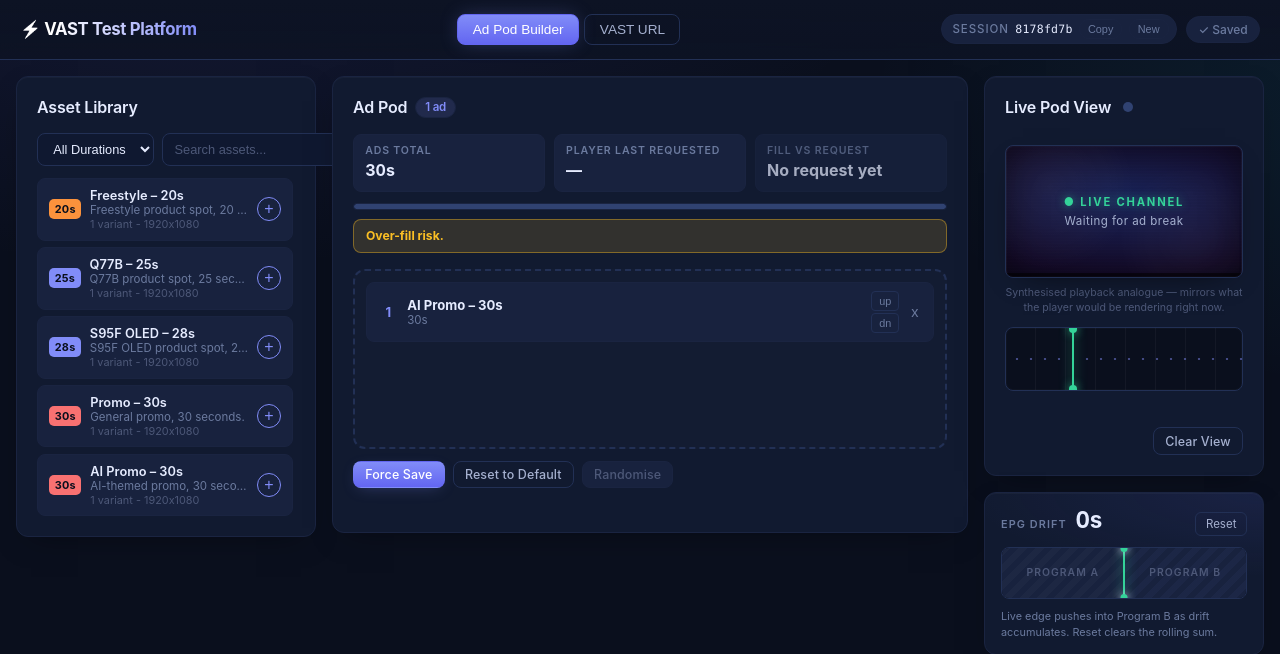
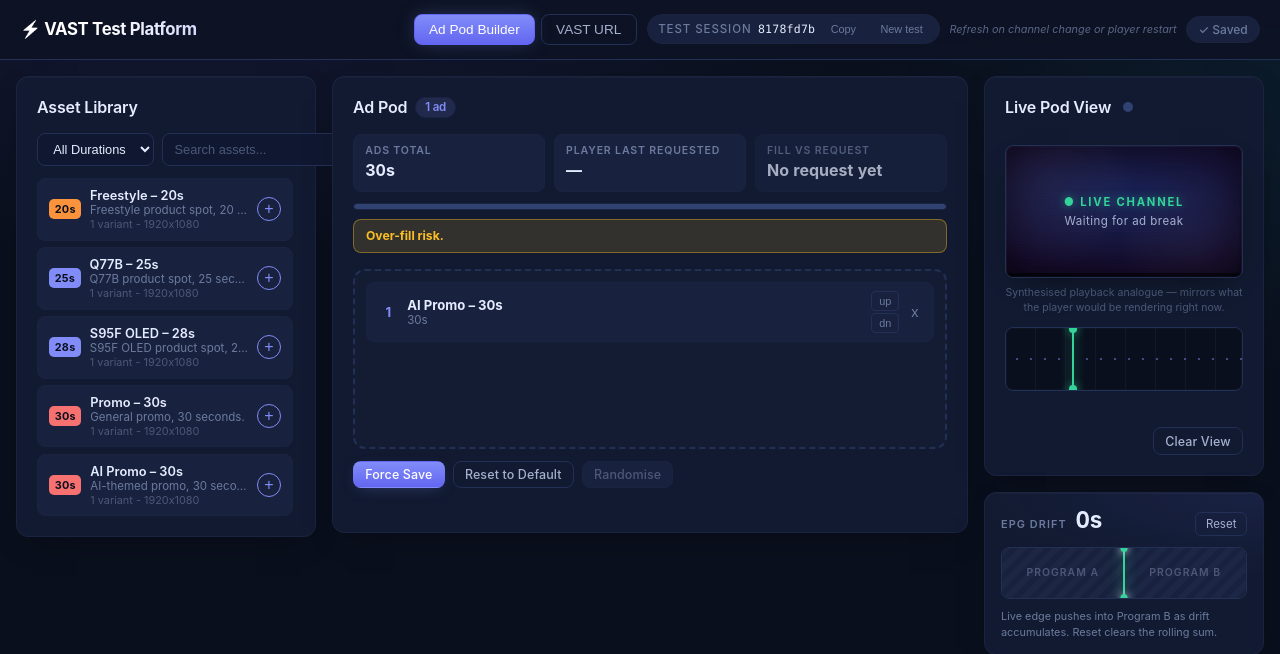
Before and after one commit to Robmellor87/vast-template, a Flask app: page / in a window 1280 px wide. Shown: the top 654 px of the page. Run offline with Flask 3, Linux system fonts and the light colour scheme; data that the repository does not hold is empty.

Commit message:
UI polish: test-session framing, macro placeholders, tighter idle
- Relabel the session chip as 'test session' with an adjacent hint
  and a confirm dialog that frames New as the thing to click on
  channel change or player restart. Disambiguates from any
  session_id a CTV player might itself emit.
- VAST URL now displays [BREAKID], [CACHEBUSTING], [DURATION] as
  standard VAST macros instead of hard-coded test values, with a
  hint paragraph explaining substitution.
- Drop idle-finalise timeout 15s → 8s in drift_store and the
  frontend mirror so abandoned breaks roll to history sooner.
- Rename the tool to 'VAST Test Platform: Dynamic Break Duration'
  in title, nav brand, and README.

```diff
--- a/drift_store.py
+++ b/drift_store.py
@@ -49,7 +49,7 @@ from datetime import datetime
 
 
 MAX_RECORDS            = 500   # keep the last N /vast requests per session
-FINALISE_IDLE_SECONDS  = 15.0  # break considered "done" after this much silence
+FINALISE_IDLE_SECONDS  = 8.0   # break considered "done" after this much silence
 
 # VAST tracking event -> fraction of ad duration considered played
 EVENT_FRACTIONS = {
--- a/static/app.js
+++ b/static/app.js
@@ -99,7 +99,7 @@ var AUTOSAVE_DEBOUNCE_MS = 800;
 // player/simulator has been killed and finalise the break to history
 // with whatever events actually fired. Mirrors FINALISE_IDLE_SECONDS on
 // the backend so drift and history stay in agreement.
-var BREAK_IDLE_FINALISE_MS = 15000;
+var BREAK_IDLE_FINALISE_MS = 8000;
 
 var allAssets = [];
 var podAds = [];
@@ -151,7 +151,12 @@ function setupSessionControls() {
   var newBtn = document.getElementById("btn-new-session");
   if (newBtn) {
     newBtn.addEventListener("click", function() {
-      if (!confirm("Start a fresh session? Your current pod, break history and drift totals will be left behind.")) { return; }
+      if (!confirm(
+        "Start a fresh test session?\n\n"
+        + "Click this when you change channel on the player or restart playback — "
+        + "it gives you a clean slate with no leftover drift or break history.\n\n"
+        + "Your current pod, break history and drift totals will be left behind."
+      )) { return; }
       newSession();
     });
   }
@@ -1352,10 +1357,16 @@ function setupVastUrlTab() {
 }
 
 function updateVastUrlDisplay() {
+  // session_id is the one concrete value — it pins the URL to your
+  // test session. The other three are standard VAST macros that a
+  // compliant player will substitute on each break. Users pasting into
+  // a non-substituting player need to replace them by hand.
   var sid = encodeURIComponent(SESSION_ID || "default");
   var url = window.location.origin
     + "/vast?session_id=" + sid
-    + "&break_id=test&cb=CACHE_BUSTER&duration=60";
+    + "&break_id=[BREAKID]"
+    + "&cb=[CACHEBUSTING]"
+    + "&duration=[DURATION]";
   document.getElementById("vast-url-display").textContent = url;
 }
 
--- a/static/style.css
+++ b/static/style.css
@@ -118,6 +118,12 @@ body {
   -webkit-text-fill-color: transparent;
 }
 
+.nav__brand-sub {
+  font-weight: 500;
+  opacity: .72;
+  letter-spacing: 0;
+}
+
 .nav__tabs {
   display: flex;
   gap: .35rem;
@@ -199,6 +205,14 @@ body {
 .session-chip__btn--danger:hover {
   color: var(--danger);
   border-color: var(--danger-soft);
+}
+
+.session-chip__hint {
+  font-size: .68rem;
+  color: var(--text-muted);
+  font-style: italic;
+  opacity: .8;
+  white-space: nowrap;
 }
 
 .autosave-indicator {
--- a/templates/index.html
+++ b/templates/index.html
@@ -4,13 +4,13 @@
 <head>
   <meta charset="UTF-8" />
   <meta name="viewport" content="width=device-width, initial-scale=1.0" />
-  <title>VAST Test Platform</title>
+  <title>VAST Test Platform: Dynamic Break Duration</title>
   <link rel="stylesheet" href="/static/style.css" />
 </head>
 <body>
 
   <nav class="nav">
-    <span class="nav__brand">&#9889; VAST Test Platform</span>
+    <span class="nav__brand">&#9889; VAST Test Platform <span class="nav__brand-sub">: Dynamic Break Duration</span></span>
     <div class="nav__tabs">
       <button class="nav__tab nav__tab--active" data-tab="builder">Ad Pod Builder</button>
       <button class="nav__tab" data-tab="vasturl">VAST URL</button>
@@ -19,21 +19,24 @@
       <div
         id="session-chip"
         class="session-chip"
-        title="Your session. Every API call and tracking pixel is scoped to this ID so other testers on the same instance can't overwrite your state."
+        title="Your test session. Distinct from any session ID your CTV player emits — this one scopes every API call and tracking pixel to you so other testers on the same instance can't overwrite your state."
       >
-        <span class="session-chip__label">session</span>
+        <span class="session-chip__label">test&nbsp;session</span>
         <code id="session-chip-id" class="session-chip__id">&hellip;</code>
         <button
           id="btn-copy-session"
           class="session-chip__btn"
-          title="Copy session ID"
+          title="Copy test session ID"
         >Copy</button>
         <button
           id="btn-new-session"
           class="session-chip__btn session-chip__btn--danger"
-          title="Start a fresh, empty session"
-        >New</button>
+          title="Start a fresh test session — click when changing channel or restarting playback"
+        >New&nbsp;test</button>
       </div>
+      <span class="session-chip__hint">
+        Refresh on channel change or player restart
+      </span>
       <span id="autosave-indicator" class="autosave-indicator">&#10003; Saved</span>
     </div>
   </nav>
@@ -235,8 +238,17 @@
         Load this URL into your CTV ad server or test player.
         The response XML will always reflect the latest pod configuration.
         Changes to the pod are saved automatically.
-        Pass <code>&amp;duration=</code> with the pod size the player is trying
-        to fill (in seconds) to record EPG drift.
+      </p>
+      <p class="hint-text">
+        <strong>Values in brackets are placeholders.</strong>
+        A VAST-compliant player will substitute
+        <code>[BREAKID]</code>,
+        <code>[CACHEBUSTING]</code> and
+        <code>[DURATION]</code> for you on each break request.
+        For players that don't auto-substitute, replace them by hand with
+        the break ID, a cache-buster, and the pod duration the player is
+        trying to fill (in seconds). The <code>session_id</code> is
+        pinned to your browser and should be left as-is.
       </p>
       <div class="url-display">
         <code id="vast-url-display" class="url-display__code"></code>
```
Also changed, not shown: README.md.
